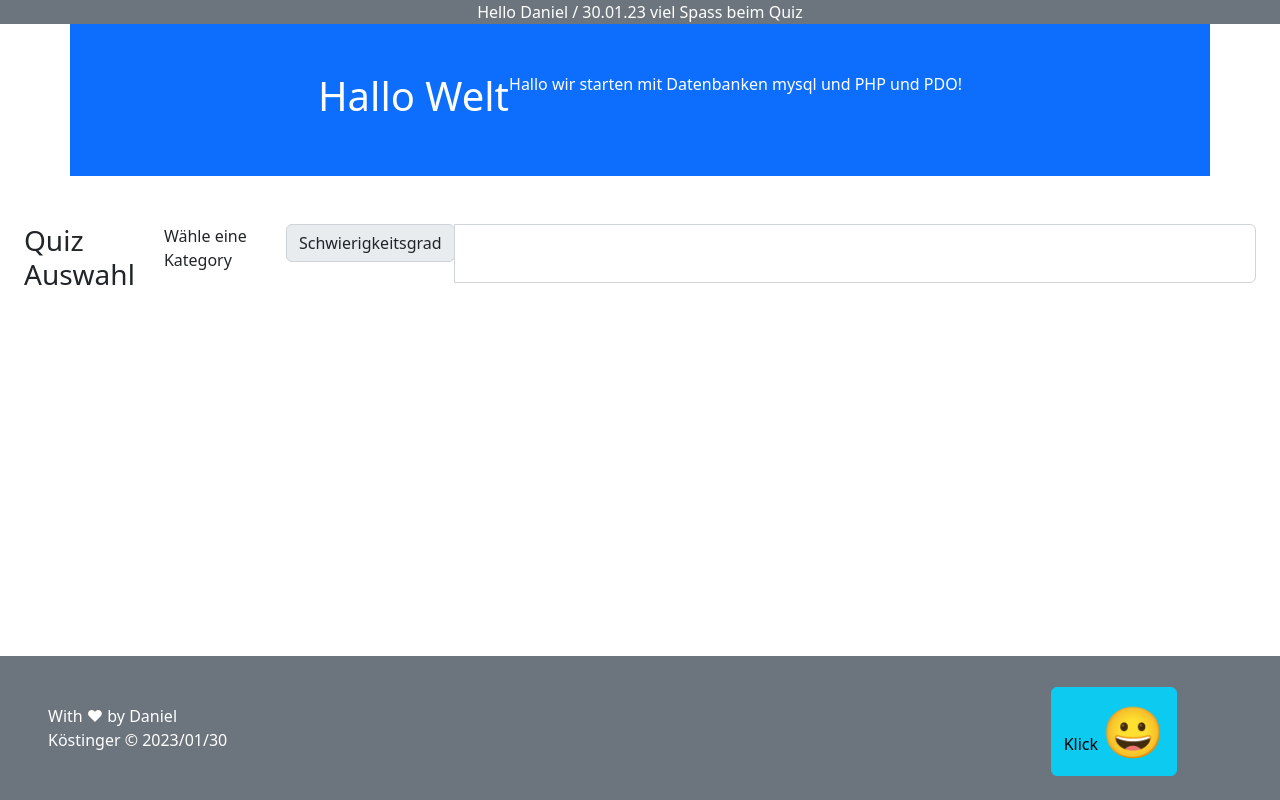
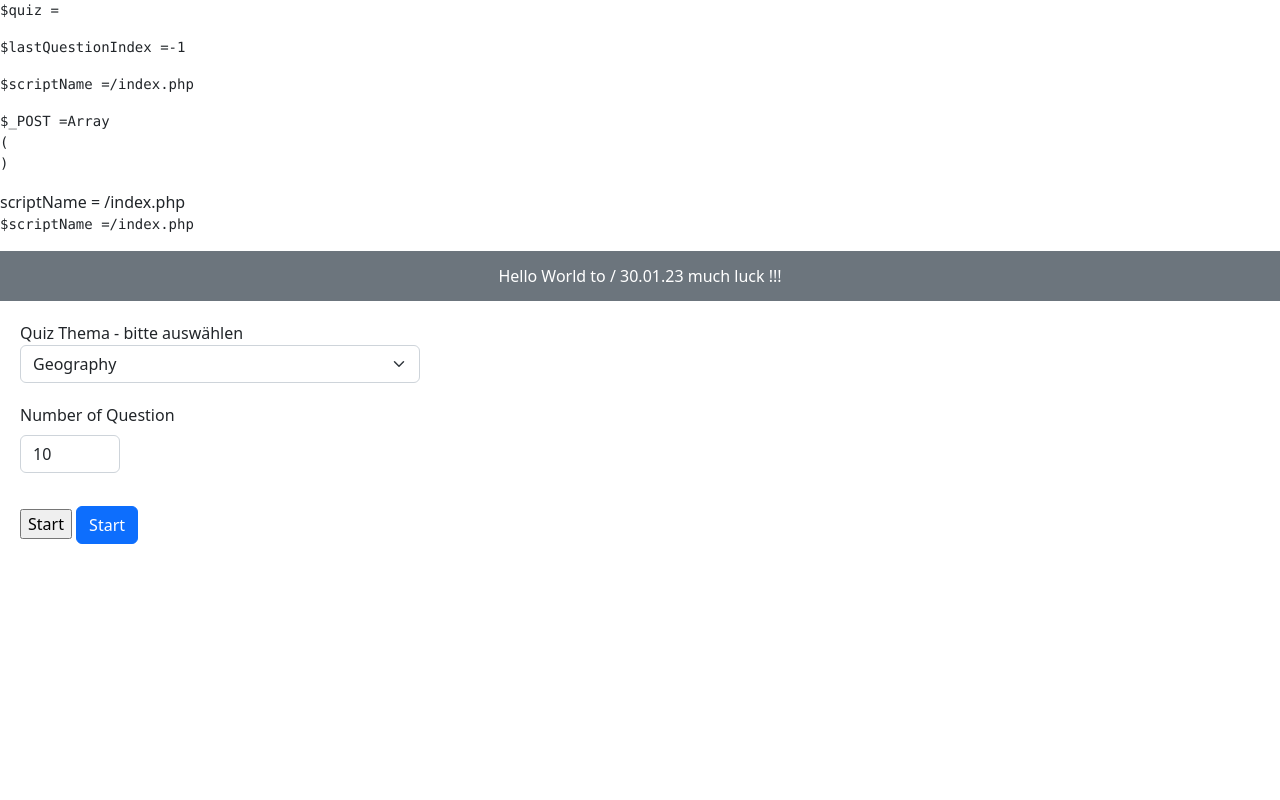
Before and after one commit to DK-Mogendar/daniel_k-stinger_triaia_quiz, a PHP site: page / in a window 1280 px wide. Run offline with PHP 8.4, Linux system fonts and the light colour scheme.

Commit message:
Anpassung  Hife Chris

```diff
--- a/assets/css/style.css
+++ b/assets/css/style.css
@@ -1,3 +1,34 @@
-.buton1 {
-    padding-left: 20px;
+.header{
+    padding: 1%;
+    /*background-image: url("/assets/img/glück.jpg");*/
 }
+body{
+   /* background-image: url("/assets/img/test2.jpg");*/
+}
+.titelbox {
+    padding: auto;
+    border-radius: 30%;
+   /* background-image: url("/assets/img/test2.jpg");*/
+
+}
+.titel{
+    padding: 5%;
+    border-radius: 25%;
+   /* background-image: url("/assets/img/grüngrün.jpg");*/
+/*.frage{
+    padding: auto;
+    border-radius: 25%;
+    /*background-image: url("/assets/img/grüngrün.jpg");*/
+    color:white;
+}*/
+.buton{
+    border-radius: 25%;
+    /*background-image: url("/assets/img/grüngrün.jpg");*/
+    color:white;
+}
+.footer {
+    /*background-image: url("/assets/img/glück.jpg");*/
+}
+.footer2 {
+   /* background-image: url("/assets/img/glück.jpg");*/
+}
--- /dev/null
+++ b/include/data-collector.php
@@ -0,0 +1,93 @@
+<?php /*session _start() Muss vor dem Gebrauch von $_SESSIO ausgeführt werden.
+        Dazu muss das data-collector.php ganz am Anfang einer Haupseite  per
+        'Iclude' oder 'require? referenziert werden*/
+session_start();
+
+include './include/tools.php';
+
+//Fals verfügbar hole die Quiz-Daten aus der SESSIO.
+if (isset($_SESSION["quiz"])) $quiz = $_SESSION["quiz"];
+else $quiz = null;
+
+prettyPrint($quiz, '$quiz =');
+
+/*
+Hole die Indexnummer der letzten Frage aus $_POST " lastQuestionIndex".
+$lstQuestionIndex wird für question.php und report.php verwendent, jedoch
+nicht für index.php
+*/
+
+if(isset($_post["lastQuestionIndex"])){
+    // https://www.php.net/manual/en/funktion.intervall.php
+    $lastQuestionIndex = intval($_POST["lastQuestionIndex"]);
+}
+else {
+    // -1 soll bedeuten, dass das Quiz noch nicht gestarted wurde.
+    $lastQuestionIndex = -1;
+}
+prettyPrint($lastQuestionIndex, '$lastQuestionIndex =');
+
+
+
+
+
+
+
+
+
+// Abhängig von der aktuellen Haupseite: Bereite die benötigten Seitendaten vor.
+$scriptName = $_SERVER['SCRIPT_NAME'];// https://www.php.net/manual/en/variabel.server.php
+prettyPrint($scriptName, '$scriptName =');
+prettyPrint($_POST, '$_POST =');
+//index.php (Startseite)-------------------------------------------------------------------------------------------
+if (str_contains($scriptName, 'index')) {// https://www.php.net/manual/en/funktion.str-contains.php
+//Lösche die Daten, inklusieve bestehende Quiz-Daten in der £_SESSION.
+    session_unset();
+// Setze explizit auch $puiz zurück (Konsistenz gegenüber $session)
+    $quiz = null;
+}
+
+//question.php (Frageseite)----------------------------------------------------------------------------------------
+else if (str_contains($scriptName, 'question')) {
+    if($lastQuestionIndex === -1 ) { //-1 bedeuted, dass das Quiz noch nicht gestartet wurde.
+        //Starte ein neues Quiz...
+        $quiz = array(
+            "topic" => $_POST["topic"],
+            "questionNum" => $_POST["questionNum"],
+            "lastQuestionIndex" => $lastQuestionIndex,
+            "currentQuestionIndex" => -1,
+            "questionIdSequence" => array()
+        );
+    }
+
+    /*.....-
+
+    */
+
+    $indexStep = 1;
+
+    if (isset($_POST["indexStep"])) {
+        // https://www.php.net/manual/en/function.interval.php
+        $indexStep = intval($_POST["indexStep"]);
+    }
+
+    // Index der aktuellen Frage, sowie für das Quiz setzten.
+    $currentQuestionIndex = $lastQuestionIndex + $indexStep;
+}
+
+
+
+
+
+
+
+
+
+
+
+
+//.....
+$scriptName = $_SERVER['SCRIPT_NAME'];
+echo "scriptName = " . $scriptName . "<br>";
+prettyPrint($scriptName, '$scriptName =');
+?>
--- a/include/footer.php
+++ b/include/footer.php
@@ -1,17 +1,12 @@
 <footer>
-<div class="footer container-felx fixed-bottom p-5 text-white bg-secondary">
+<div class="footer container-felx fixed-bottom p-2 text-light bg-secondary">
     <div class="col-2">
         With ♥ by Daniel Köstinger © <?= date('Y/m/d') ?>
     </div>
    </div>
 <br>
-    <div class= "footer container-felx fixed-bottom d-flex p-4 justify-content-end">
-        <div class="col-2">
-        <button type="buton1" class= "btn btn-info " onclick="document.location='question.php';">
-            Klick
-            <span style='font-size:50px;'>&#128512;</span>
-        </button>
-        </div>
+    <div class= " container-felx fixed-bottom d-flex p-4 justify-content-end">
+
     </div>
 </div>
 </footer>
--- a/include/header.php
+++ b/include/header.php
@@ -1,11 +1,11 @@
 
 <nav>
-    <div class="container-felx d-flex justify-content-center text-white bg-secondary">
+    <div class="header container-felx d-flex justify-content-center text-white bg-secondary">
 
         <?php
-        $name = "Daniel";
+        $name = "World to";
         $date = date("d.m.y");
-        echo "Hello $name / $date viel Spass beim Quiz";
+        echo "Hello $name / $date  much luck !!!";
         ?>
 
   <div>
--- /dev/null
+++ b/include/tools.php
@@ -0,0 +1,11 @@
+<?php
+
+function prettyPrint($value, $label) {
+    if ($label) print "<pre>$label";
+    else print "<pre>";
+
+    print_r($value);
+    print "</pre>";
+}
+
+?>
--- a/index.php
+++ b/index.php
@@ -1,3 +1,6 @@
+<?php
+  require "./include/data-collector.php"  //Muss ganz am anfang der Hauptseite sein,
+?>
 <!DOCTYPE html>
 <html lang="en">
 <head>
@@ -9,7 +12,7 @@
     <link rel="stylesheet" href="https://cdn.jsdelivr.net/npm/bootstrap@5.1.3/dist/css/bootstrap.min.css">
     <script src="https://cdn.jsdelivr.net/npm/bootstrap@5.1.3/dist/js/bootstrap.bundle.min.js"></script>
     <script src="js/main.js"></script>
-</head>
+
 <!--Bootstrap 5-->
 <link href="https://cdn.jsdelivr.net/npm/bootstrap@5.2.3/dist/css/bootstrap.min.css" rel="stylesheet">
         <script src="https://cdn.jsdelivr.net/npm/bootstrap@5.2.3/dist/js/bootstrap.bundle.min.js"></script>
@@ -18,36 +21,50 @@
 <!--einbindung Javascript und Css Dokument-->
 <link rel="stylesheet" href="/assets/css/style.css">
         <script src="/assets/js/main.js"></script>
+</head>
 <body>
     <div class="container-flex"><!--header start-->
          <?php include './include/header.php' ?>
+
     </div><!--header ende-->
 
-    <div class="container d-flex justify-content-center pt-5  pb-5  text-white bg-primary ">
-    <h1>Hallo Welt</h1>
-    <p>Hallo wir starten mit Datenbanken mysql und PHP und PDO!</p>
-    </div>
-    <br>
-    <br>
-    <form class="container-felx d-flex justify-content-center px-4" action="index.php?seite=question9" method="POST">
-          <h3>Quiz Auswahl</h3>
-          <!--input-groupmit Numerischem eingabefeld Frage 6-->
-          <label for="vegetables">
-           Wähle eine Kategory
-          </label>
-          <div class="input-group mb-3">
-            <div class="input-group-prepend">
-              <span class="input-group-text" id="inputGroup-sizing-default">Schwierigkeitsgrad</span>
-            </div>
-            <input type="number" name="schwer" class="form-control" aria-label="Default"
-              aria-describedby="inputGroup-sizing-default" required>
-          </div>
-
-        </form>
 
 
-    <div class="footer container"><!--footer Start-->
-          <?php include './include/footer.php'?>
+ <div style="padding: 20px;">
+ <form id="quiz-topic" action="question.php" method="post" onsubmit="return navigate('next');">
+    <!--Themenauswahl-->
+    <label for="quiz-topic" class="="form-label>Quiz Thema - bitte auswählen</label>
+    <select style="width: 400px;" class="form-select" aria-label="Default select exemple" id="topic" name="topic">
+        <option values="geography">Geography</option>
+        <option values="animals">Animals</option>
+        <option values="movies">Movies</option>
+    </select>
+
+    <!--Anzahl Fragen-->
+
+
+
+
+
+    <label style="margin-top:20px;" for="questionNum" class="form-label">Number of Question</label>
+    <input style="width:100px" type="number" class="form-control" id="questionNum" name="questionNum" min="5" max="40" value="10">
+      <!--
+        input type="hidden"
+        lastQuestionIndex: mit PHP gesetzt
+        indexStep: mit JavaScript setValue.......
+      -->
+    <input type="hidden" id="lastQuestionIndex" name="lastQuestionIndex" value="-1">
+    <input type="hidden" id="indexStep" name="indexStep" value="1">
+
+    <p id=" validation-warning" class="warnig"></p>
+
+    <input style="margin-top:20px;" type="submit" value="Start">
+    <!--submitbutton-->
+    <button type="submit" class="btn btn-primary">Start</button>
+</form>
+
+    <!-- <div class="footer container">    footer Start-->
+          <?php //include './include/footer.php'?>
     </div><!--footer Ende-->
 </body>
 </html>
```
Also changed, not shown: include/footer2.php (+5 -5 lines), question.php (+20 -33 lines), assets/img/frage.png (added), assets/img/glück.jpg (added), assets/img/green.jpg (added), assets/img/group-wild-african-animal-white_1308-56241.webp (renamed from img/group-wild-african-animal-white_1308-56241.webp), assets/img/grüngrün.jpg (added), assets/img/test.jpg (renamed from img/test.jpg), assets/img/test2.jpg (added), assets/img/tier.png (added).
